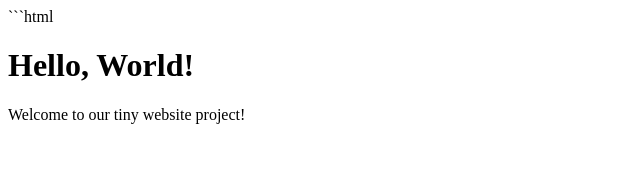
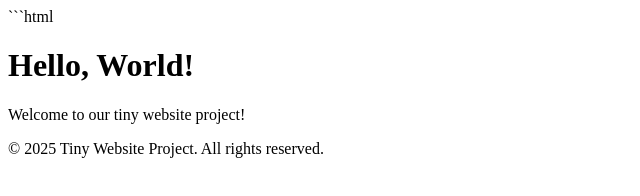
Before and after one commit to rahmansamia/tiny-website-project, a plain HTML site: page index.html in a window 1280 px wide. Shown: the whole page, without its empty margins (0-640 px from the left). Drawn offline with Linux system fonts and the light colour scheme.

Commit message:
Footer added

```diff
--- a/index.html
+++ b/index.html
@@ -9,5 +9,8 @@
 <body>
 <h1>Hello, World!</h1>
 <p>Welcome to our tiny website project!</p>
+<footer>
+    <p>© 2025 Tiny Website Project. All rights reserved.</p>
+</footer>
 </body>
 </html>
```
